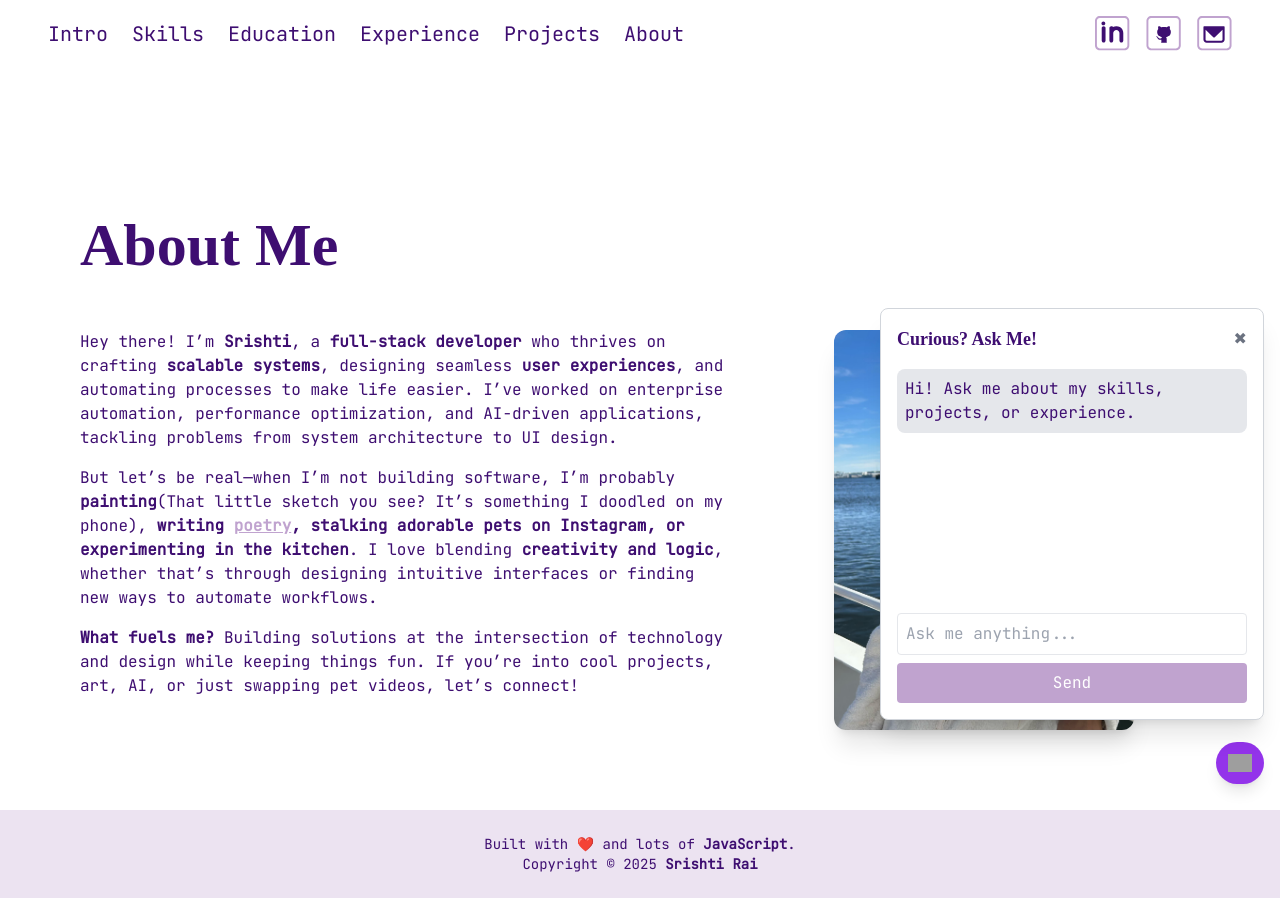
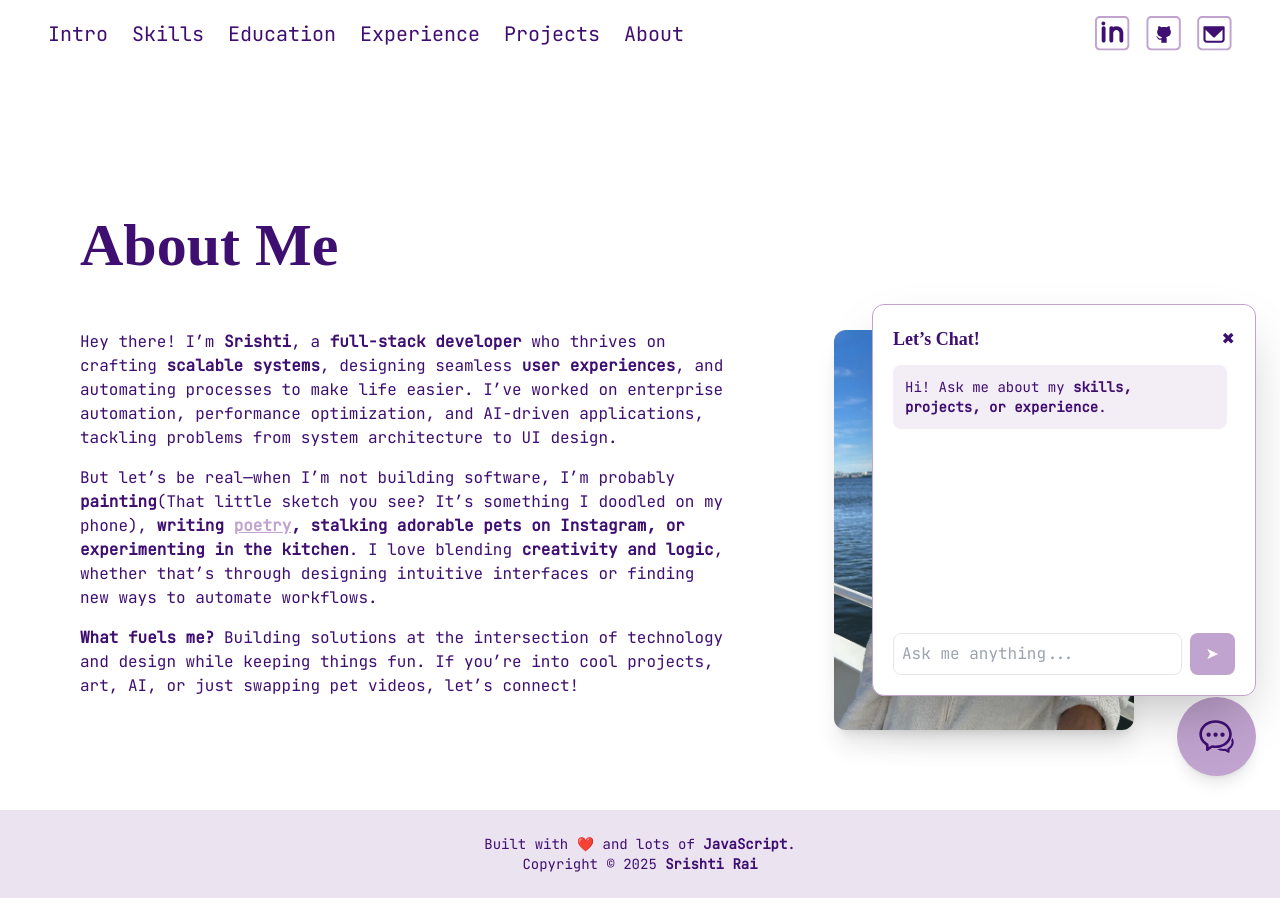
Before and after one commit to srishtirai/portfolio, a Next.js app: page /about in a window 1280 px wide. Both pictures are taken after a click on the button 1240 px from the left and 763 px from the top of the page. Built offline with nearby package versions, Linux system fonts and the light colour scheme; grey boxes are pictures that could not be loaded; a web font is replaced by a local one.

Commit message:
Updated chatbot UI

```diff
--- a/src/components/chatbot.tsx
+++ b/src/components/chatbot.tsx
@@ -6,22 +6,24 @@ import Image from "next/image";
 export default function Chatbot() {
   const [isOpen, setIsOpen] = useState(false);
   const [messages, setMessages] = useState([
-    { text: "Hi! Ask me about my skills, projects, or experience.", sender: "bot" }
+    { text: "Hi! Ask me about my **skills, projects, or experience**.", sender: "bot" }
   ]);
   const [input, setInput] = useState("");
+  const [loading, setLoading] = useState(false);
 
-  // Function to format bot responses with **bold** text
+  // Format bot messages (bold styling)
   const formatMessage = (text: string) => {
     return text.replace(/\*\*(.*?)\*\*/g, "<strong>$1</strong>");
   };
 
-  // Send user input to chatbot API
+  // Send user message
   const sendMessage = async () => {
     if (!input.trim()) return;
 
     const newMessages = [...messages, { text: input, sender: "user" }];
     setMessages(newMessages);
     setInput("");
+    setLoading(true);
 
     const res = await fetch("/api/chatbot", {
       method: "POST",
@@ -31,55 +33,74 @@ export default function Chatbot() {
 
     const data = await res.json();
     setMessages([...newMessages, { text: data.response, sender: "bot" }]);
+    setLoading(false);
   };
 
   return (
-    <div className="fixed bottom-4 right-4">
+    <div className="fixed bottom-6 right-6">
       {/* Floating Chat Button */}
       <button
         onClick={() => setIsOpen(!isOpen)}
-        className="bg-purple-600 hover:bg-purple-700 text-white p-3 rounded-full shadow-lg transition-transform duration-300"
+        className="rounded-full p-3 shadow-lg bg-accent transition-transform duration-300 hover:scale-[1.1] hover:shadow-2xl"
       >
-        <Image src="/images/chat-icon.svg" alt="Chat" width={24} height={24} />
+        <Image src="/images/chat-icon.svg" alt="Chat" width={55} height={55} className="w-[30px] h-[30px] sm:w-[55px] sm:h-[55px]"/>
       </button>
 
       {/* Chat Window */}
-      {isOpen && (
-        <div className="absolute bottom-16 right-0 w-80 sm:w-96 bg-white p-4 shadow-xl rounded-lg border border-gray-300">
+      <div
+        className={`absolute bottom-20 right-0 w-80 sm:w-96 bg-white p-5 shadow-2xl rounded-xl border border-accent transform transition-all duration-500 ${
+          isOpen ? "scale-100 opacity-100" : "scale-90 opacity-0 pointer-events-none"
+        }`}
+      >
+        {/* 🆕 Updated Header */}
         <div className="flex justify-between items-center mb-3">
-            <h3 className="text-lg font-bold text-primary">Curious? Ask Me!</h3>
-            <button onClick={() => setIsOpen(false)} className="text-gray-500 hover:text-gray-700">
+          <h3 className="text-lg font-bold text-primary">Let’s Chat!</h3>
+          <button
+            onClick={() => setIsOpen(false)}
+            className="text-primary hover:text-accent transition-all duration-300"
+          >
             ✖
           </button>
         </div>
 
-          {/* Chat Messages */}
-          <div className="h-60 overflow-y-auto mb-2">
+        {/* Messages Area */}
+        <div className="h-64 overflow-y-auto space-y-2 pr-2 scrollbar-thin scrollbar-thumb-accent scrollbar-track-secondary">
           {messages.map((msg, index) => (
-              <div key={index} className={msg.sender === "bot" ? "text-left" : "text-right"}>
+            <div key={index} className={`flex ${msg.sender === "bot" ? "justify-start" : "justify-end"}`}>
               <p
-                  className={`p-2 my-1 rounded-lg ${
-                    msg.sender === "bot" ? "bg-gray-200 text-primary" : "bg-accent text-white"
+                className={`p-3 rounded-lg text-sm ${
+                  msg.sender === "bot"
+                    ? "bg-accent bg-opacity-20 text-primary"
+                    : "bg-accent text-white"
                 }`}
                 dangerouslySetInnerHTML={{ __html: formatMessage(msg.text) }}
               ></p>
             </div>
           ))}
+          {loading && (
+            <div className="flex justify-start">
+              <p className="p-3 bg-accent bg-opacity-20 text-primary rounded-lg text-sm">...</p>
+            </div>
+          )}
         </div>
 
         {/* Input Box */}
+        <div className="flex mt-3 space-x-2">
           <input
             type="text"
-            className="w-full p-2 border rounded text-primary"
+            className="w-full p-2 border rounded-lg text-primary bg-secondary focus:outline-none focus:ring-2 focus:ring-accent"
             value={input}
             onChange={(e) => setInput(e.target.value)}
             placeholder="Ask me anything..."
           />
-          <button className="mt-2 bg-accent text-white px-4 py-2 rounded w-full" onClick={sendMessage}>
-            Send
+          <button
+            className="bg-accent text-white px-4 py-2 rounded-lg transition-transform duration-300 hover:scale-105"
+            onClick={sendMessage}
+          >
+            ➤
           </button>
         </div>
-      )}
+      </div>
     </div>
   );
 }
```
Also changed, not shown: public/images/chat-icon.svg (added). Lines whose indentation alone changed are shown as unchanged.
